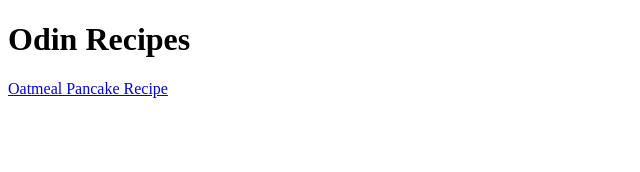
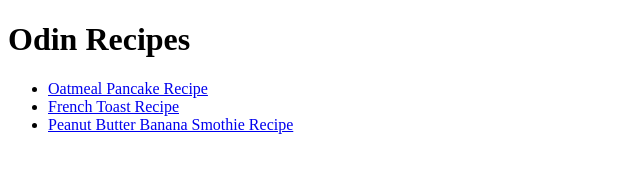
Before and after one commit to igadget777/odin-recipes, a plain HTML site: page index.html in a window 1280 px wide. Shown: the whole page, without its empty margins (0-640 px from the left). Drawn offline with Linux system fonts and the light colour scheme.

Commit message:
Add links to the three recipe pages

```diff
--- a/index.html
+++ b/index.html
@@ -1,13 +1,26 @@
 <!DOCTYPE html>
 <html lang="en">
+
 <head>
   <meta charset="UTF-8">
   <meta http-equiv="X-UA-Compatible" content="IE=edge">
   <meta name="viewport" content="width=device-width, initial-scale=1.0">
   <title>Odin Recipes</title>
 </head>
+
 <body>
   <h1>Odin Recipes</h1>
-  <a href="./pages/oatmeal-pancakes.html">Oatmeal Pancake Recipe</a>
+  <ul>
+    <li>
+      <a href="./pages/oatmeal-pancakes.html">Oatmeal Pancake Recipe</a>
+    </li>
+    <li>
+      <a href="./pages/french-toast.html">French Toast Recipe</a>
+    </li>
+    <li>
+      <a href="./pages/peanut-butter-banana-smothie.html">Peanut Butter Banana Smothie Recipe</a>
+    </li>
+  </ul>
 </body>
+
 </html>
```
